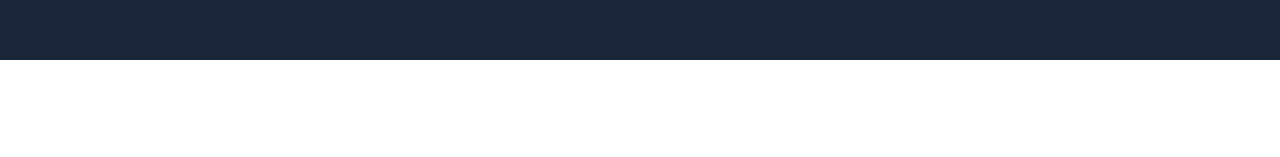
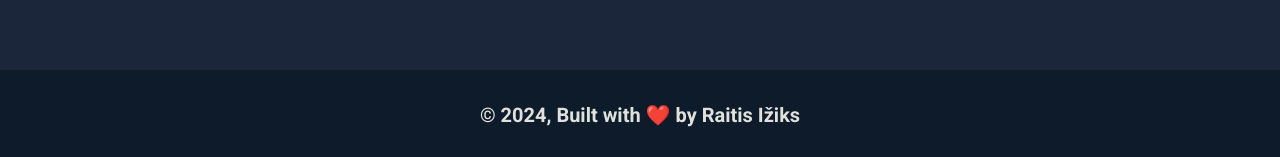
Before and after one commit to Raitis128/Porfolio, a React (Vite) app: page / in a window 1280 px wide. Shown: the part 3990-4147 px from the top of the page. Before the commit the page ends 4050 px from the top, so only its background shows below. Built offline with nearby package versions, Linux system fonts and the light colour scheme.

Commit message:
Add jsx and styles for footer component and fix styles for contact component

```diff
--- a/src/App.jsx
+++ b/src/App.jsx
@@ -4,6 +4,7 @@ import About from "./components/about/about.component";
 import Skills from "./components/skills/skills.component";
 import Projects from "./components/projects/projects.component";
 import Contact from "./components/contact/contact.component";
+import Footer from "./components/footer/footer.component";
 
 function App() {
   return (
@@ -14,6 +15,7 @@ function App() {
       <Skills />
       <Projects />
       <Contact />
+      <Footer />
     </>
   );
 }
--- a/src/components/contact/contact.styles.jsx
+++ b/src/components/contact/contact.styles.jsx
@@ -7,7 +7,7 @@ export const ContactSection = styled.section`
   padding: 8rem 0;
 
   h2 {
-    font-size: 2.4rem;
+    font-size: 3.2rem;
   }
 
   p {
@@ -57,6 +57,10 @@ export const ContactSection = styled.section`
   @media only screen and (max-width: 1024px) {
     padding: 7rem 0;
 
+    h2 {
+      font-size: 2.4rem;
+    }
+
     .fa-4x {
       font-size: 3.5rem;
     }
--- a/src/components/footer/footer.component.jsx
+++ b/src/components/footer/footer.component.jsx
@@ -0,0 +1,11 @@
+import { FooterComponent } from "./footer.styles";
+
+const Footer = () => {
+  return (
+    <FooterComponent id="footer">
+      <p>© 2024, Built with ❤️ by Raitis Ižiks</p>
+    </FooterComponent>
+  );
+};
+
+export default Footer;
--- /dev/null
+++ b/src/components/footer/footer.styles.jsx
@@ -0,0 +1,16 @@
+import styled from "styled-components";
+
+export const FooterComponent = styled.footer`
+  height: 9rem;
+  display: flex;
+  justify-content: center;
+  align-items: center;
+  background-color: var(--background-dark-primary);
+  color: var(--text-color-dark-primary);
+  font-size: 2rem;
+  font-weight: bold;
+
+  @media only screen and (max-width: 1024px) {
+    font-size: 1.5rem;
+  }
+`;
```
Also changed, not shown: prev_files/index.html (+0 -28 lines), prev_files/styles.css (+0 -25 lines), src/components/footer/footer.styles.css (deleted).
